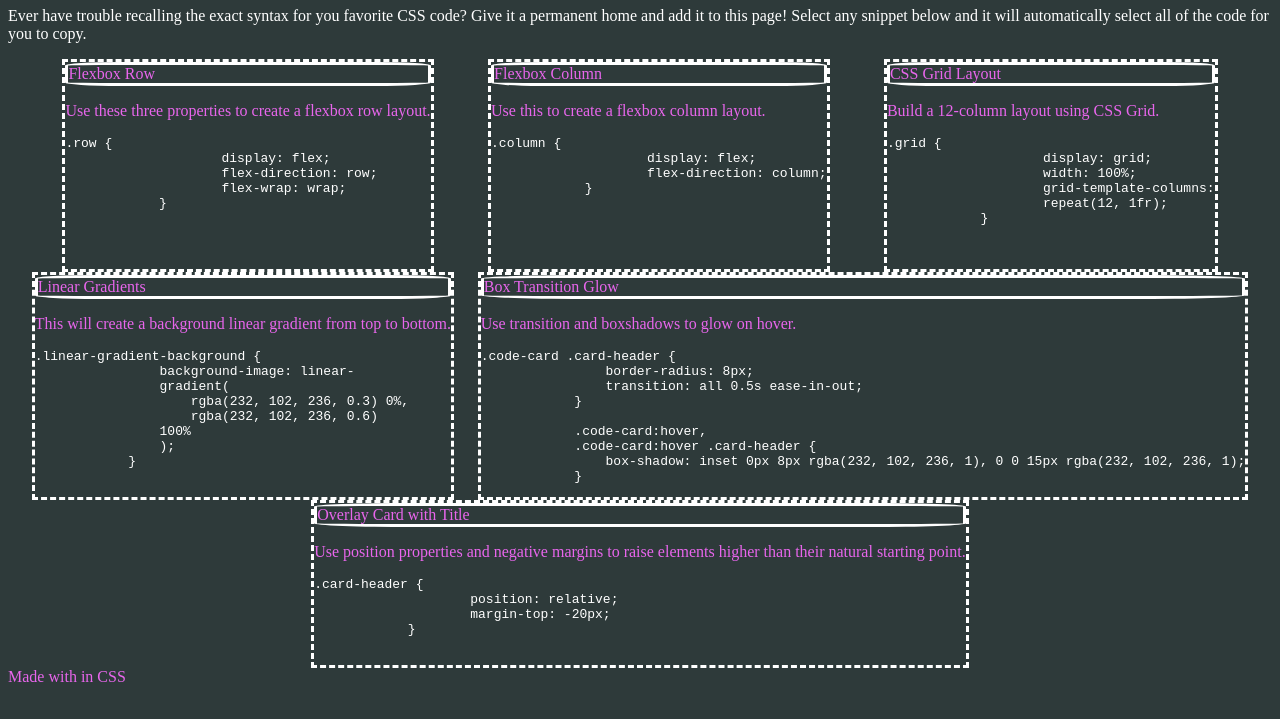
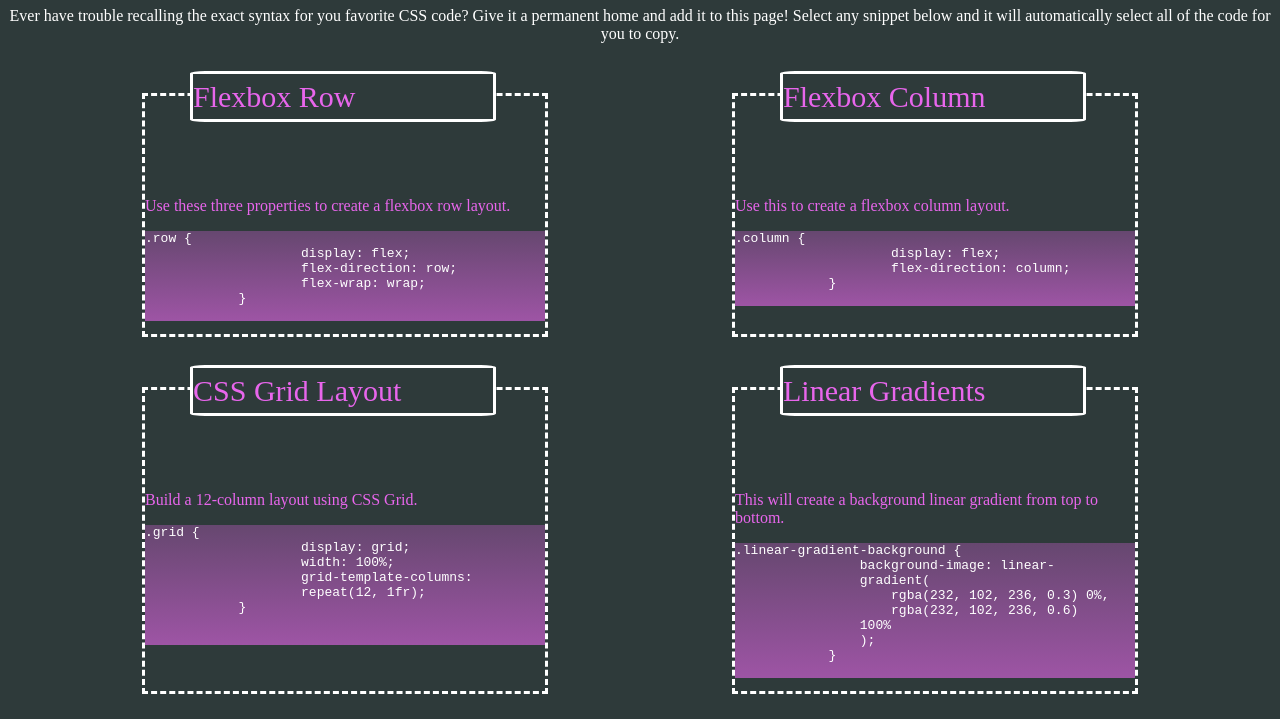
Before and after one commit to BrettSantor/css-snippet, a plain HTML site: page index.html in a window 1280 px wide. Shown: the part 73-792 px from the top of the page. Drawn offline with Linux system fonts and the light colour scheme.

Commit message:
added gradient, lots of margins, sorry forgot the rest

```diff
--- a/assets/style.css
+++ b/assets/style.css
@@ -2,12 +2,20 @@
     --headerColor: rgba(232, 102, 236, 1);
     --otherText: #fff;
     --borderstyle: dashed;
-    --
+
 }
 
 * {
     background-color: rgb(46, 58, 58);
+
 }
+
+header {
+    text-align: center;
+    margin-bottom: 50px;
+
+}
+
 
 header h1 {
     color: var(--headerColor);
@@ -18,26 +26,35 @@ main {
     flex-wrap: wrap;
     justify-content: space-evenly;
     align-content: space-around;
+    gap: 50px
+
 }
 
 section header {
     color: var(--headerColor);
     border: var(--otherText);
     border-style: solid;
-    border-radius: 15%;
-
+    border-radius: 5%;
+    font-size: 30px;
+    text-align: left;
+    width: 300px;
+    position: relative;
+    bottom: 25px;
+    left: 45px;
+    line-height: 1.5;
 
 }
 
 .smallBox {
 border: var(--otherText);
 border-style: var(--borderstyle);
-
+width: 400px;
 }
 
 .bigBox {
 border: var(--otherText);
 border-style: var(--borderstyle);
+width: 400px;
 }
 
 section p,
@@ -49,3 +66,7 @@ header p,
 pre {
     color: var(--otherText)
 }
+
+pre {
+    background-image: linear-gradient(rgba(232, 102, 236, 0.3), rgba(232, 102, 236, 0.6));
+}
```
Also changed, not shown: index.html (+3 -1 lines).
